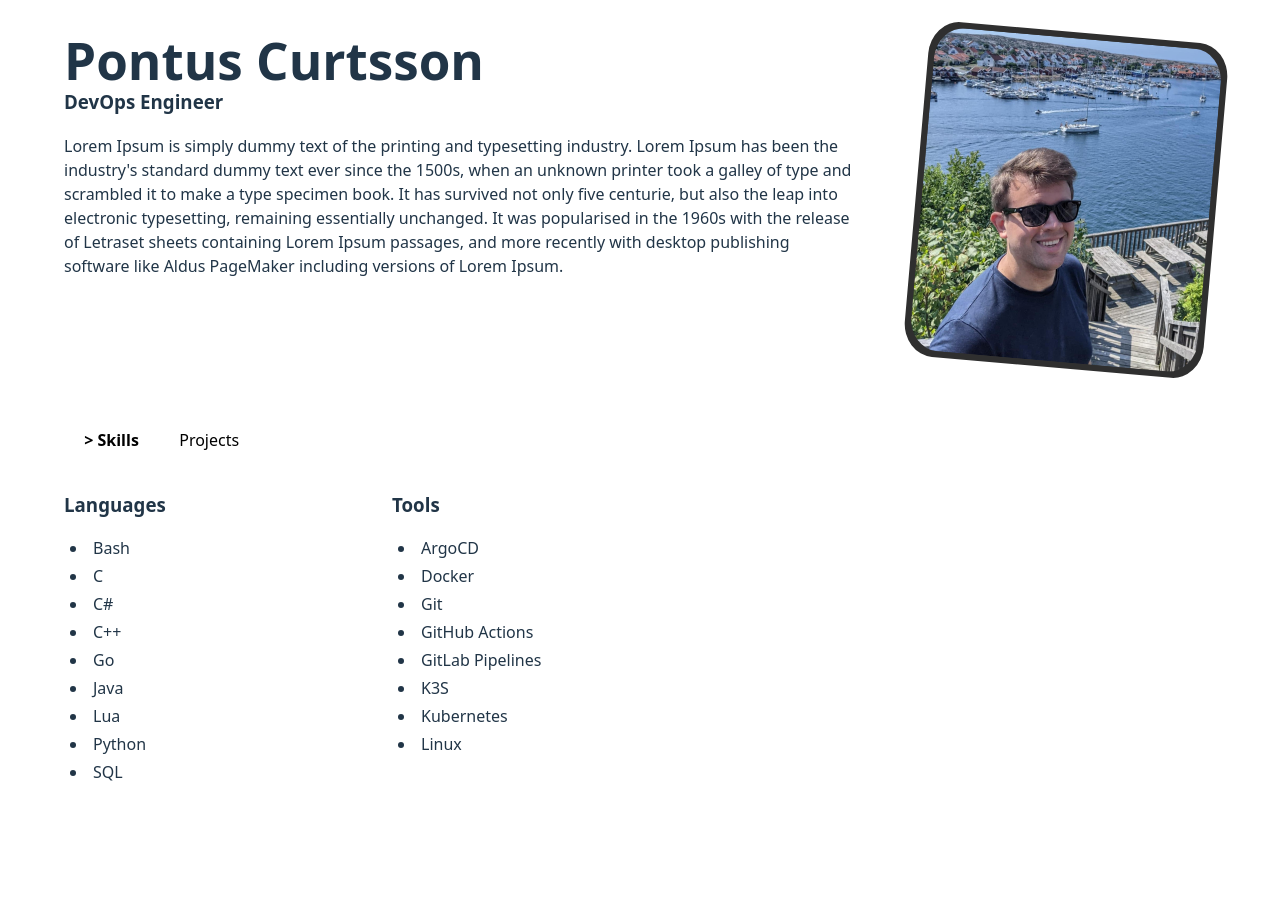
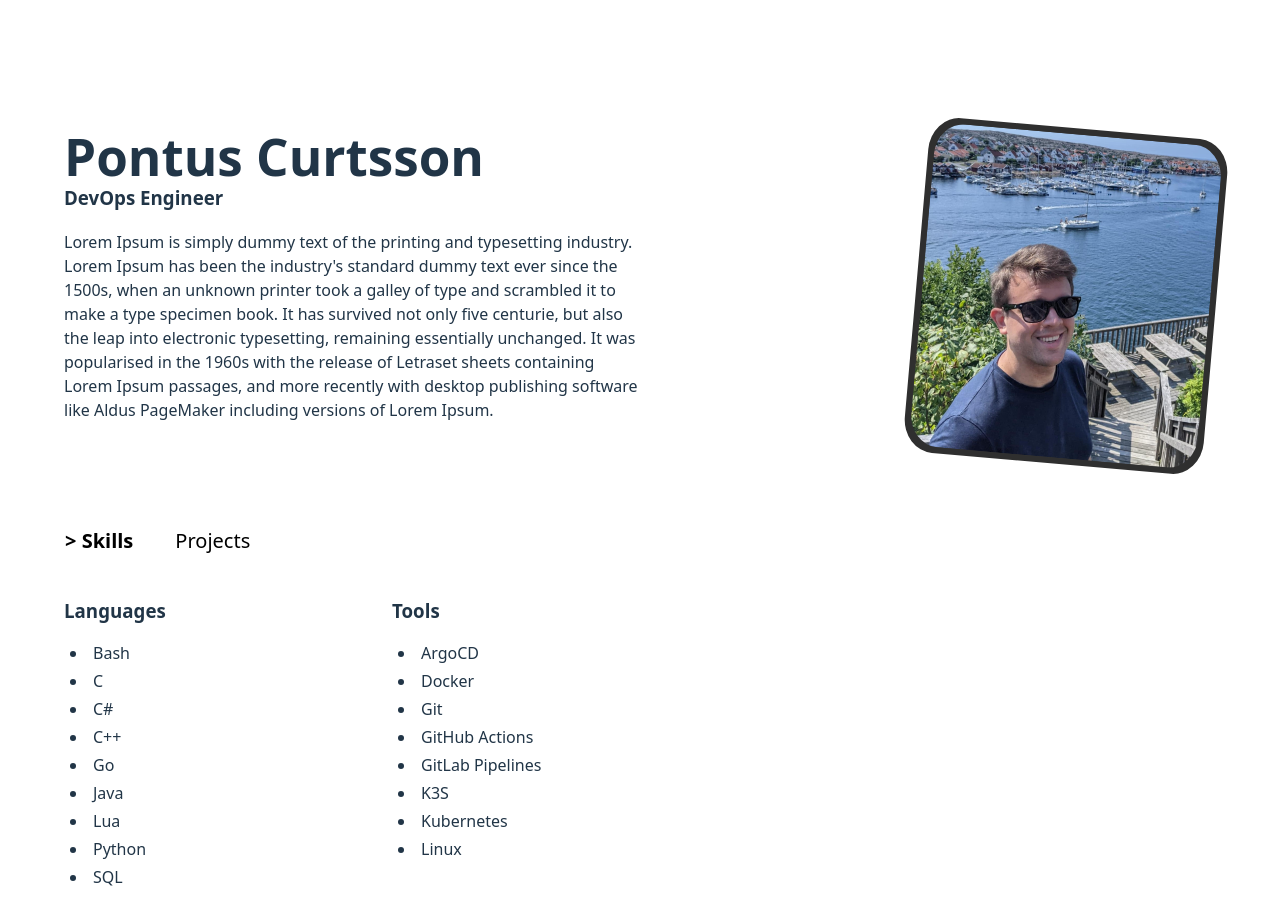
Before and after one commit to pontusc/aboutme, a React (Vite) app: page / in a window 1280 px wide. Shown: the top 924 px of the page. Built offline with nearby package versions, Linux system fonts and the light colour scheme.

Commit message:
styling fixes

```diff
--- a/src/App.css
+++ b/src/App.css
@@ -1,7 +1,7 @@
 #root {
   max-width: 1280px;
   margin: 0 auto;
-  padding: 2rem 4rem;
+  padding: 8rem 4rem;
 
   @media (max-wdith: 800px) {
       padding: 1rem 2rem;
@@ -12,20 +12,27 @@
   margin-top: 18px;
 }
 
-.header {
-  margin-bottom: 50px;
+.tabList {
+  display: flex;
+  gap: 1rem;
 }
 
 .tabButton {
   background: transparent;
+  transition: transform 0.2s ease;
+  font-size: 1.25rem;
+  padding-left: 0;
 
   &:hover, :focus-visible {
     border: none;
     outline: none;
+    transform: scale(1.01)
   }
 
   &:hover, :active {
     font-weight: bold;
+        transform: scale(1.01)
+
   }
 }
 
--- a/src/App.tsx
+++ b/src/App.tsx
@@ -12,7 +12,7 @@ function App() {
     <div>
       <Header />
       <Tabs.Root value={tab} onValueChange={(val) => setTab(val)}>
-        <Tabs.List>
+        <Tabs.List className="tabList">
           <Tabs.Trigger
             className={`tabButton ${tab === "tab1" ? "activeTab" : ""}`}
             value="tab1"
--- a/src/components/header.tsx
+++ b/src/components/header.tsx
@@ -4,6 +4,7 @@ import useIsMobile from "../utils";
 
 const Container = styled.div`
   display: flex;
+  justify-content: space-between;
   align-items: flex-start;
   gap: 4rem;
   margin-bottom: 50px;
@@ -20,6 +21,10 @@ const TopContainer = styled.div`
   gap: 1rem;
 `;
 
+const TextContent = styled.div`
+  width: 50%;
+`;
+
 const ImageContainer = styled.div`
   width: 25%;
   display: flex;
@@ -30,6 +35,8 @@ const ImageContainer = styled.div`
   background-color: #2f2f2f;
   padding: 6px;
   transform: rotate(5deg);
+  align-self: center;
+  justify-self: center;
 `;
 
 const ProfileImg = styled.img`
@@ -65,11 +72,11 @@ export const Header = () => {
 
   return (
     <Container>
-      <div>
+      <TextContent>
         <h1>Pontus Curtsson</h1>
         <h3>DevOps Engineer</h3>
         <p className="description">{description}</p>
-      </div>
+      </TextContent>
       <ImageContainer>
         <ProfileImg src={profileImg} />
       </ImageContainer>
```
